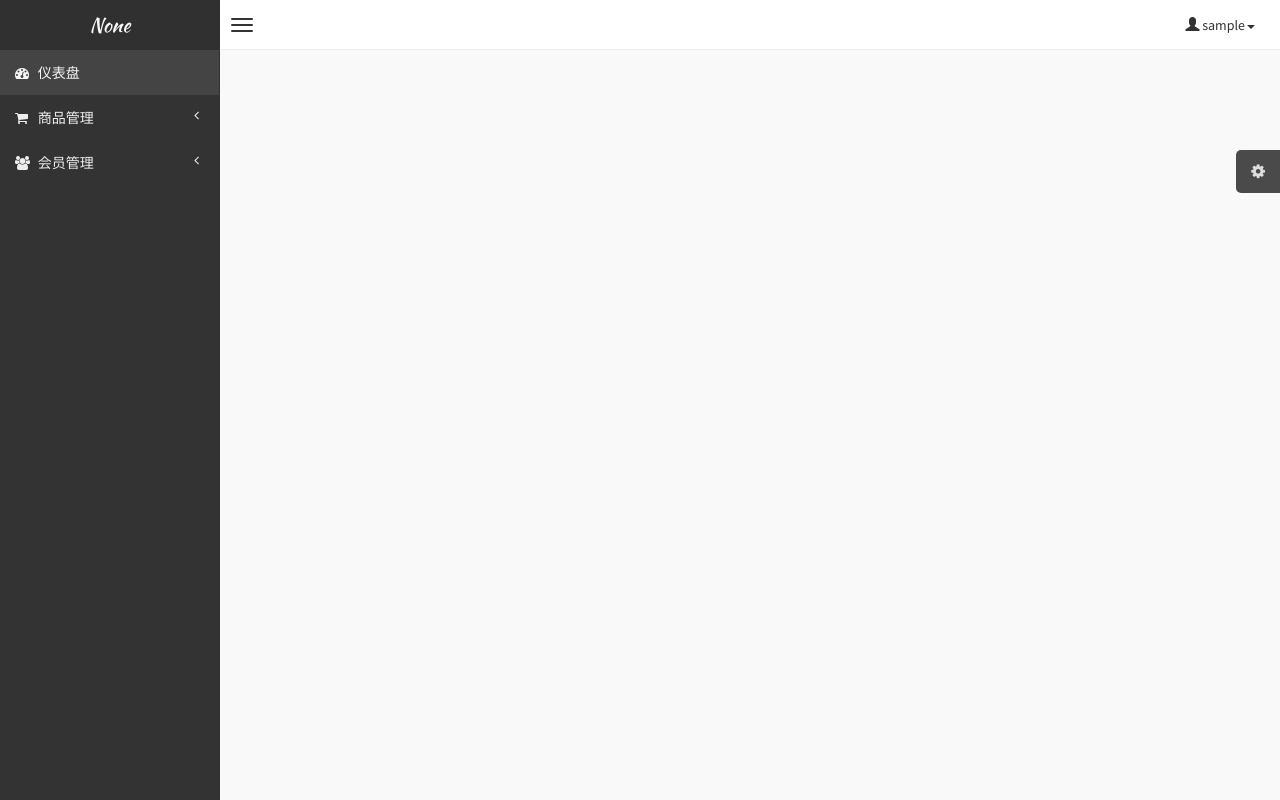
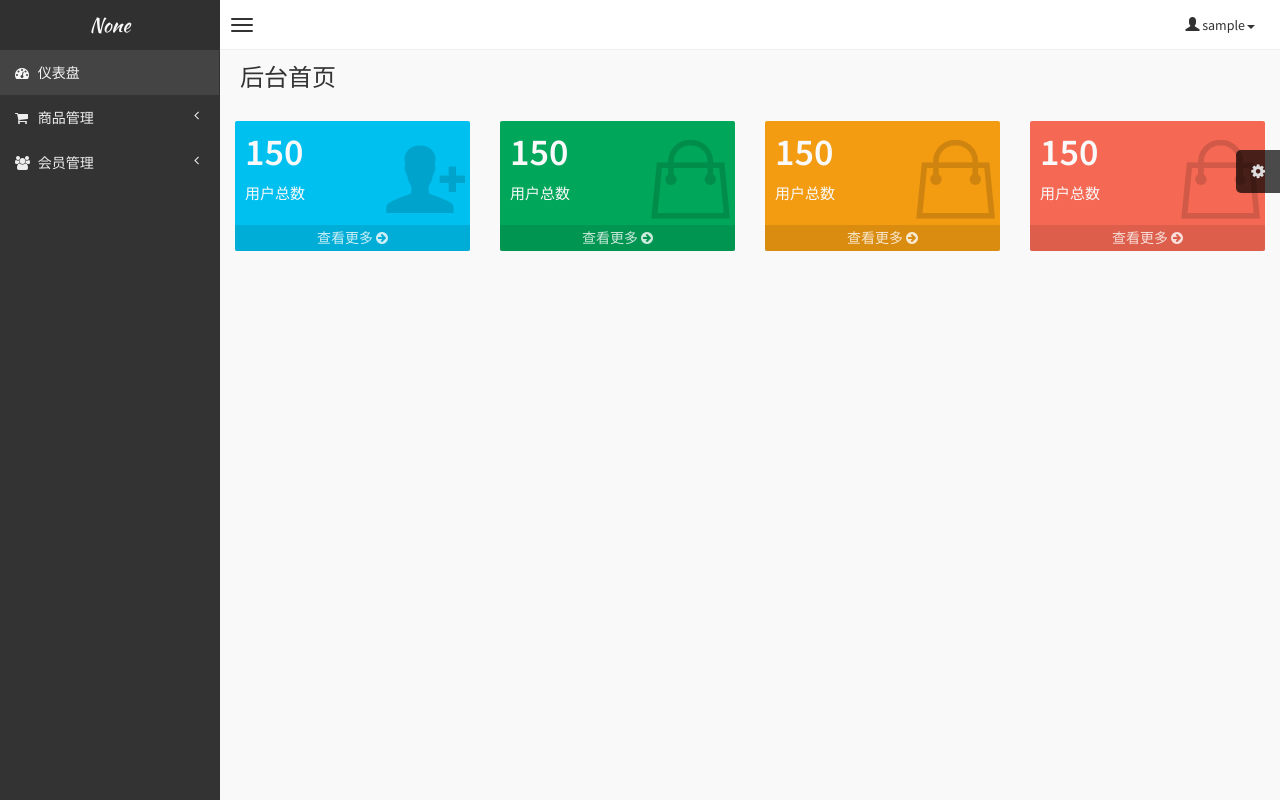
Before and after one commit to chaodalong/youhuiquan, a Flask app: page /admin/dashboard in a window 1280 px wide. Run offline with Flask 2, Linux system fonts and the light colour scheme; the visitor is signed in with stand-in values (Sample User, id 1); parts of the project's set-up code (start-up, migrations or seed data) failed here and were passed over; some libraries are stand-ins or nearby versions; some web fonts are replaced.

Commit message:
dashboard

```diff
--- a/application/templates/dashboard/index.html
+++ b/application/templates/dashboard/index.html
@@ -1 +1,70 @@
 {% extends "common/base_page.html" %}
+
+{% block content %}
+<section class="content-header">
+    <h1>
+        后台首页
+    </h1>
+</section>
+<section class="content">
+    <!-- Small boxes (Stat box) -->
+    <div class="row">
+        <div class="col-lg-3 col-xs-6">
+            <!-- small box -->
+            <div class="small-box bg-aqua">
+                <div class="inner">
+                    <h3>150</h3>
+                    <p>用户总数</p>
+                </div>
+                <div class="icon">
+                    <i class="ion ion-person-add"></i>
+                </div>
+                <a href="{{ url_for('bp_admin.user_list') }}" class="small-box-footer">查看更多 <i class="fa fa-arrow-circle-right"></i></a>
+            </div>
+        </div>
+
+        <div class="col-lg-3 col-xs-6">
+            <!-- small box -->
+            <div class="small-box bg-green">
+                <div class="inner">
+                    <h3>150</h3>
+                    <p>用户总数</p>
+                </div>
+                <div class="icon">
+                    <i class="ion ion-bag"></i>
+                </div>
+                <a href="{{ url_for('bp_admin.user_list') }}" class="small-box-footer">查看更多 <i class="fa fa-arrow-circle-right"></i></a>
+            </div>
+        </div>
+
+        <div class="col-lg-3 col-xs-6">
+            <!-- small box -->
+            <div class="small-box bg-yellow">
+                <div class="inner">
+                    <h3>150</h3>
+                    <p>用户总数</p>
+                </div>
+                <div class="icon">
+                    <i class="ion ion-bag"></i>
+                </div>
+                <a href="{{ url_for('bp_admin.user_list') }}" class="small-box-footer">查看更多 <i class="fa fa-arrow-circle-right"></i></a>
+            </div>
+        </div>
+
+        <div class="col-lg-3 col-xs-6">
+            <!-- small box -->
+            <div class="small-box bg-red">
+                <div class="inner">
+                    <h3>150</h3>
+                    <p>用户总数</p>
+                </div>
+                <div class="icon">
+                    <i class="ion ion-bag"></i>
+                </div>
+                <a href="{{ url_for('bp_admin.user_list') }}" class="small-box-footer">查看更多 <i class="fa fa-arrow-circle-right"></i></a>
+            </div>
+        </div>
+    </div>
+    <!-- /.row -->
+</section>
+{% endblock %}
```
